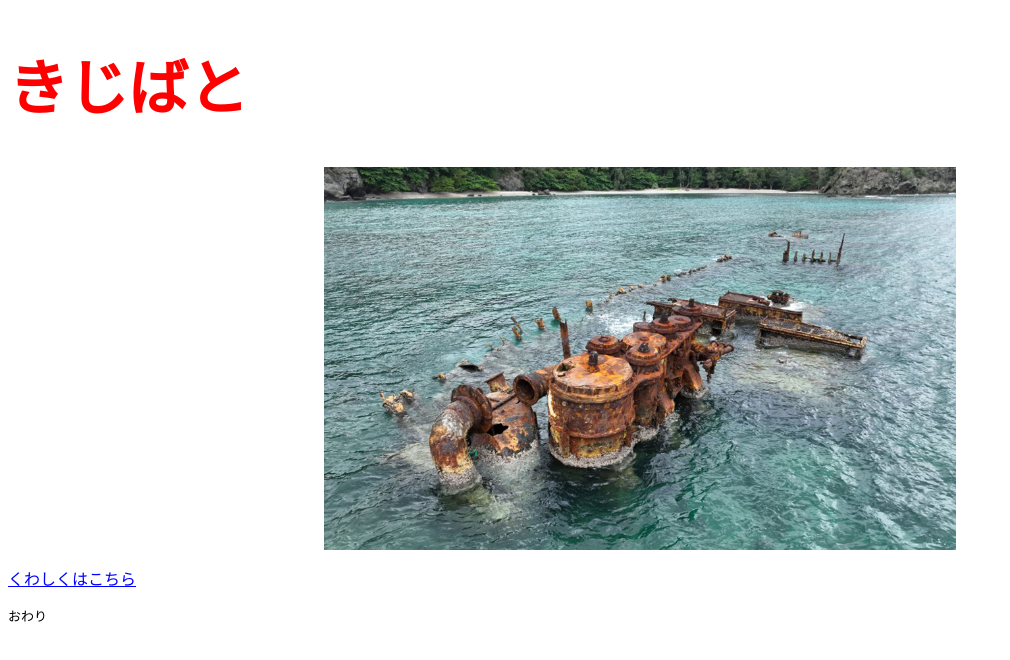
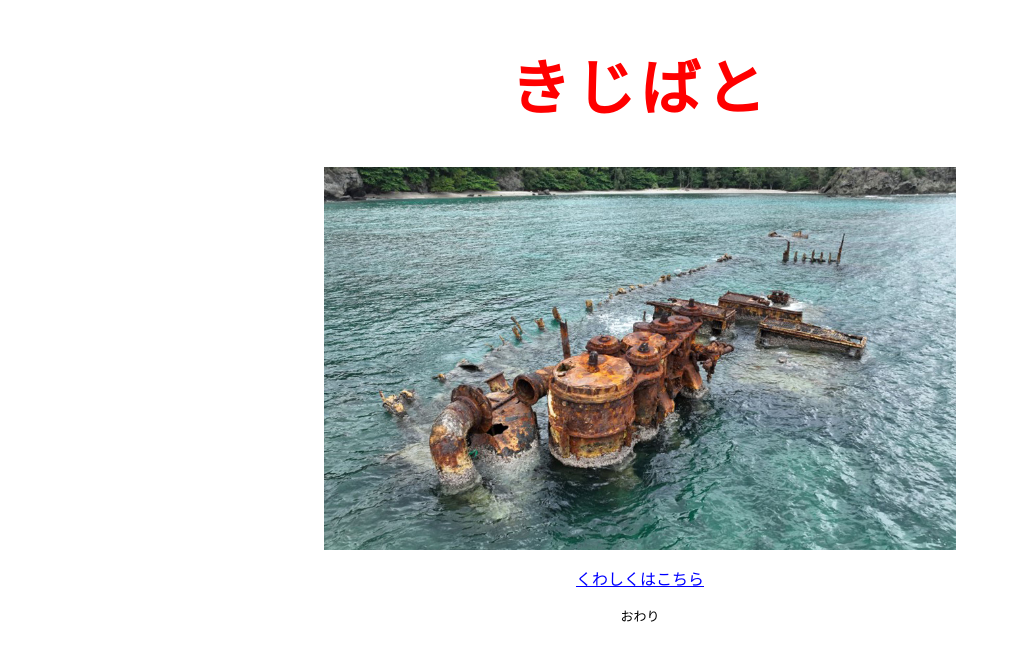
Before and after one commit to tetsujoko/test2, a plain HTML site: page index.html in a window 1280 px wide. Shown: the whole page, without its empty margins (0-1010 px from the left). Drawn offline with Linux system fonts and the light colour scheme.

Commit message:
Update index.html

```diff
--- a/index.html
+++ b/index.html
@@ -3,21 +3,30 @@
 <head>
     <meta charset="UTF-8">
     <title>きじばと</title>
+
+    <!-- Googleフォント読み込み -->
+    <link href="https://fonts.googleapis.com/css2?family=Noto+Sans+JP:wght@700&display=swap" rel="stylesheet">
 </head>
 <body>
 
-    <!-- タイトル -->
-    <h1 style="color: red; font-size: 60px;">
+    <!-- タイトル（中央・かっこいいフォント） -->
+    <h1 style="
+        color: red;
+        font-size: 60px;
+        text-align: center;
+        font-family: 'Noto Sans JP', sans-serif;
+        letter-spacing: 5px;
+    ">
         きじばと
     </h1>
 
-    <!-- 画像（中央・半分サイズ） -->
+    <!-- 画像 -->
     <img src="https://raw.githubusercontent.com/tetsujoko/test2/main/oga2-1.jpg"
          alt="きじばと"
          style="display: block; margin: 0 auto; width: 50%;">
 
     <!-- リンク -->
-    <p>
+    <p style="text-align: center;">
         <a href="https://ja.wikipedia.org/wiki/%E3%82%AD%E3%82%B8%E3%83%90%E3%83%88"
            style="color: blue;">
             くわしくはこちら
@@ -25,7 +34,7 @@
     </p>
 
     <!-- ページ下部 -->
-    <p style="font-size: small;">
+    <p style="font-size: small; text-align: center;">
         おわり
     </p>
 
```
